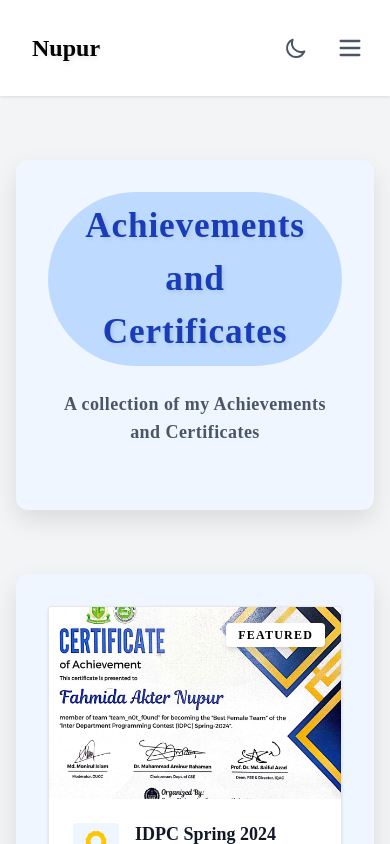
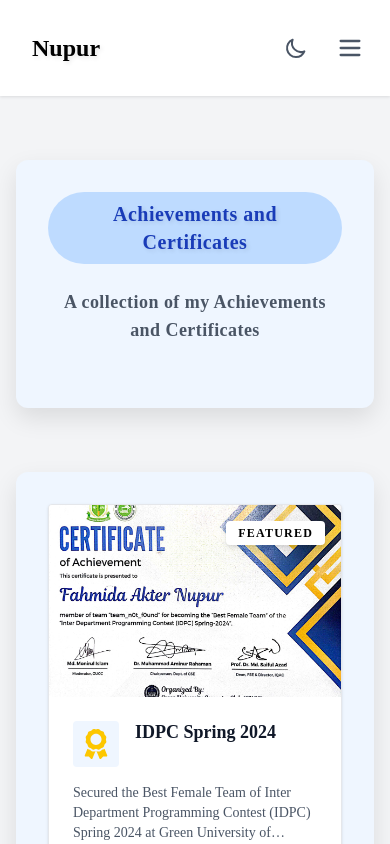
Before and after one commit to nupur221/fahmidanupur, a Next.js app: page /achievements in a window 390 px wide. Shown: the top 844 px of the page. Built offline with nearby package versions, Linux system fonts and the light colour scheme.

Commit message:
achievement_correction

```diff
--- a/src/app/achievements/page.tsx
+++ b/src/app/achievements/page.tsx
@@ -7,7 +7,7 @@ const Achievements = () => {
             title: "IDPC Spring 2024",
             description: "Secured the Best Female Team of Inter Department Programming Contest (IDPC) Spring 2024 at Green University of Bangladesh.",
             image: "idpc.jpg",
-             icon: <FaAward className="text-yellow-400 text-3xl" />,
+            icon: <FaAward className="text-yellow-400 text-3xl" />,
         },
         {
             title: "UIU IUPC 2025",
@@ -29,7 +29,7 @@ const Achievements = () => {
 
                 {/* Header */}
                 <div className="w-full flex-1 bg-blue-50 dark:bg-slate-800 text-gray-800 dark:text-gray-200 rounded-xl p-8 shadow-[0_10px_25px_rgba(0,0,0,0.1)] text-center mb-16 mt-16">
-                    <h2 className="inline-block bg-blue-200 dark:bg-blue-900 text-blue-800 dark:text-blue-100 py-2 px-6 rounded-full text-[2.2rem] xl:text-3xl lg:text-2xl md:text-2xl sm:text-2xl mb-6 text-center animate-[fadeInDown_1s_ease-out_0.9s_both] tracking-wide [text-shadow:2px_2px_4px_rgba(0,0,0,0.1)] dark:[text-shadow:2px_2px_4px_rgba(0,0,0,0.3)] font-bold">
+                    <h2 className="inline-block bg-blue-200 dark:bg-blue-900 text-blue-800 dark:text-blue-100 py-2 px-4 sm:px-6 rounded-full text-xl sm:text-2xl md:text-3xl lg:text-3xl xl:text-3xl mb-6 text-center animate-[fadeInDown_1s_ease-out_0.9s_both] tracking-wide [text-shadow:2px_2px_4px_rgba(0,0,0,0.1)] dark:[text-shadow:2px_2px_4px_rgba(0,0,0,0.3)] font-bold">
                         Achievements and Certificates
                     </h2>
                     <p className="text-lg xl:text-base lg:text-base md:text-base sm:text-sm font-semibold mb-8 animate-[fadeInUp_1s_ease-out_0.9s_both] tracking-wide text-center hover:translate-x-2.5 transition-transform duration-300 text-gray-600 dark:text-gray-300">
```
